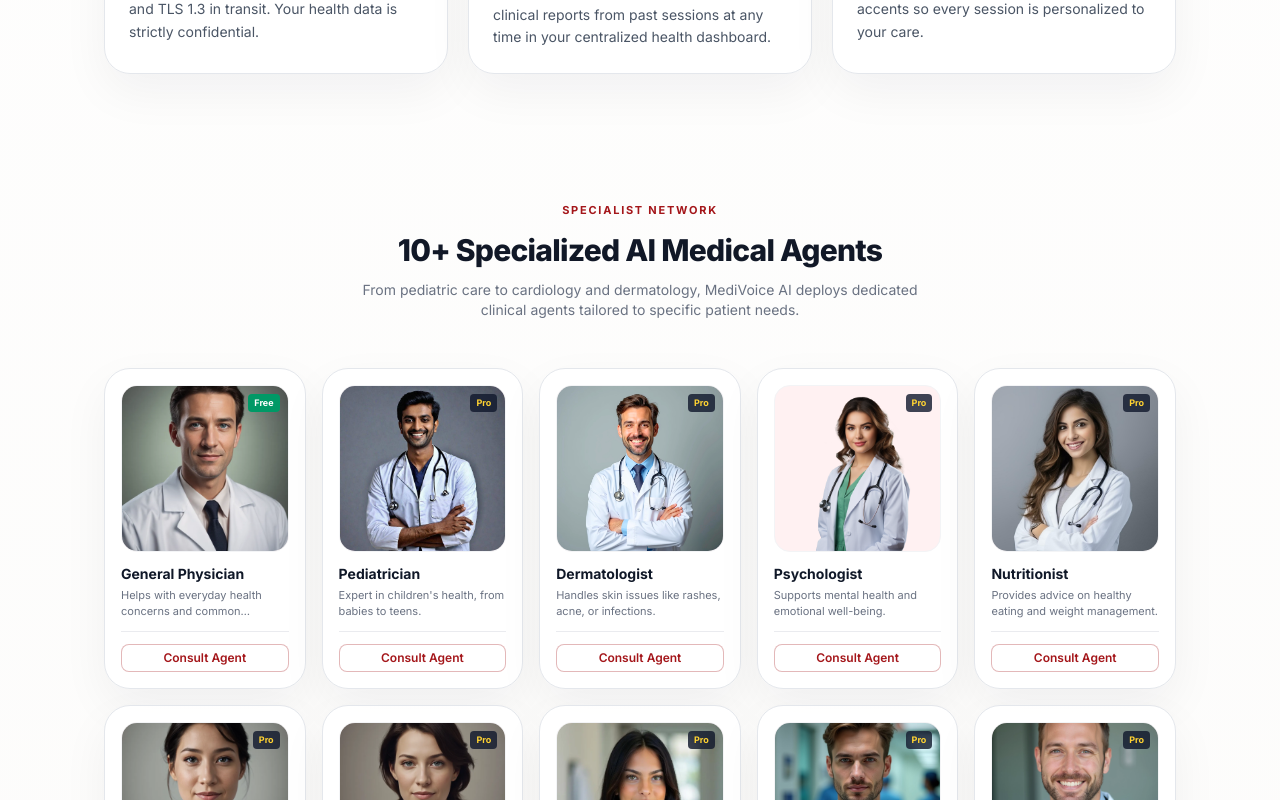
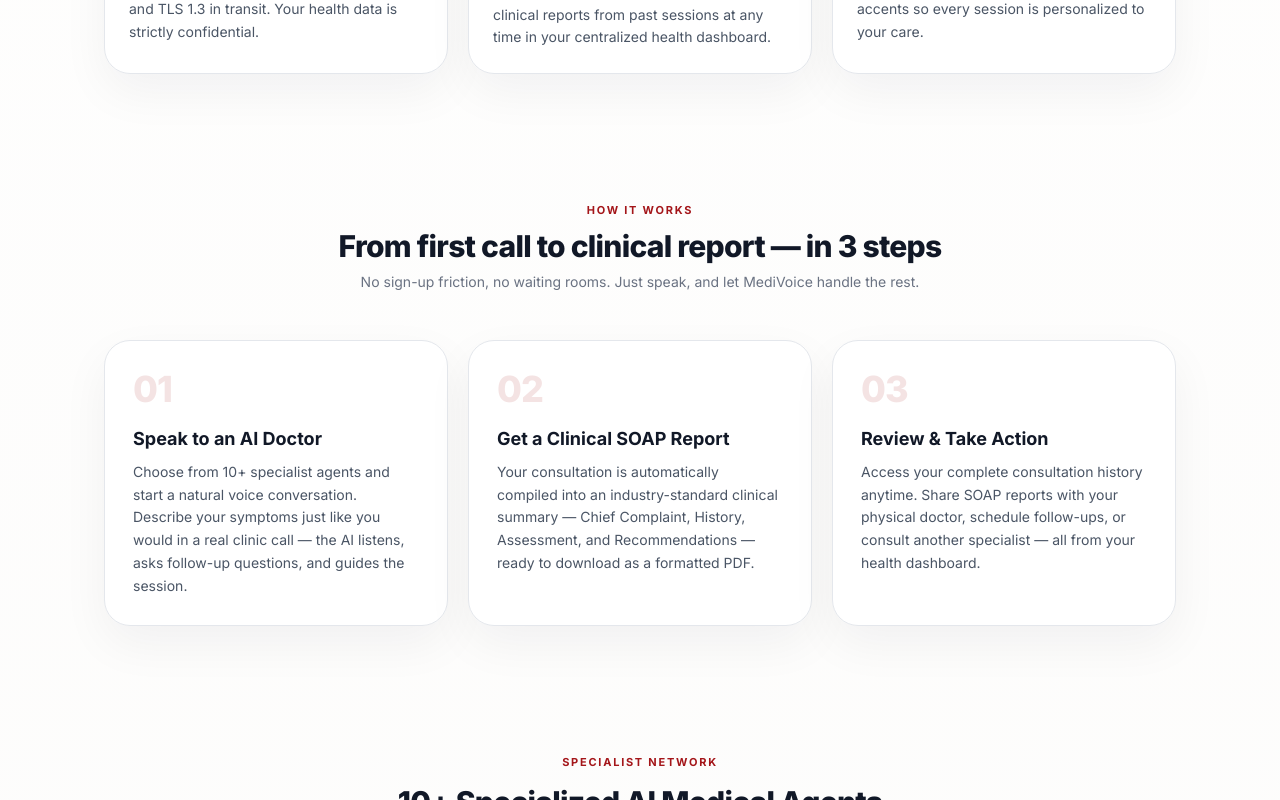
Before and after one commit to Itssanthoshhere/Medi-Voice-AI, a Next.js app: page / in a window 1280 px wide. Shown: the part 1720-2520 px from the top of the page. Built offline with nearby package versions, Linux system fonts and the light colour scheme; no server answers.

Commit message:
feat: add How It Works 3-step section to home page

```diff
--- a/app/page.tsx
+++ b/app/page.tsx
@@ -394,6 +394,65 @@
 }
 
 /* ═══════════════════════════════════════════════════════════════
+   HOW IT WORKS — 3 Steps
+   ═══════════════════════════════════════════════════════════════ */
+const STEPS = [
+  {
+    num: "01",
+    title: "Speak to an AI Doctor",
+    desc: "Choose from 10+ specialist agents and start a natural voice conversation. Describe your symptoms just like you would in a real clinic call — the AI listens, asks follow-up questions, and guides the session.",
+  },
+  {
+    num: "02",
+    title: "Get a Clinical SOAP Report",
+    desc: "Your consultation is automatically compiled into an industry-standard clinical summary — Chief Complaint, History, Assessment, and Recommendations — ready to download as a formatted PDF.",
+  },
+  {
+    num: "03",
+    title: "Review & Take Action",
+    desc: "Access your complete consultation history anytime. Share SOAP reports with your physical doctor, schedule follow-ups, or consult another specialist — all from your health dashboard.",
+  },
+];
+
+function HowItWorks() {
+  return (
+    <section id="how-it-works" className="max-w-[1120px] mx-auto px-6 py-16">
+      <div className="text-center mb-12 space-y-2">
+        <p className="text-[11px] font-bold tracking-[0.16em] uppercase" style={{ color: "#a4161a" }}>
+          How it works
+        </p>
+        <h2 className="text-3xl font-extrabold text-charcoal tracking-tight">
+          From first call to clinical report — in 3 steps
+        </h2>
+        <p className="text-sm text-gray-500 max-w-xl mx-auto">
+          No sign-up friction, no waiting rooms. Just speak, and let MediVoice
+          handle the rest.
+        </p>
+      </div>
+
+      <div className="grid grid-cols-1 md:grid-cols-3 gap-5">
+        {STEPS.map((step) => (
+          <article key={step.num} className="mv-card p-7 relative group hover:shadow-lg transition-shadow">
+            {/* Step number */}
+            <span
+              className="block text-4xl font-extrabold mb-4 tracking-tight"
+              style={{ color: "rgba(164, 22, 26, 0.12)" }}
+            >
+              {step.num}
+            </span>
+            {/* Connector line on md+ */}
+            <h3 className="text-lg font-bold text-charcoal mb-2 group-hover:text-primary transition-colors">
+              {step.title}
+            </h3>
+            <p className="text-sm text-gray-600 leading-relaxed">{step.desc}</p>
+          </article>
+        ))}
+      </div>
+    </section>
+  );
+}
+
+/* ═══════════════════════════════════════════════════════════════
    3. FEATURE GRID
    ═══════════════════════════════════════════════════════════════ */
 function FeatureGrid() {
@@ -760,6 +819,7 @@
       <main>
         <Hero />
         <FeatureGrid />
+        <HowItWorks />
         <SpecialistRoster />
         <ClinicalSOAPSection />
         <BodyGrid />
```
